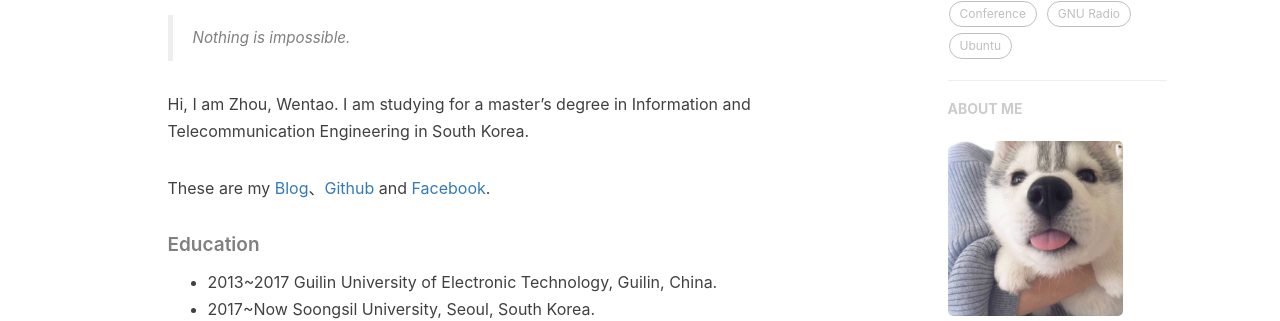
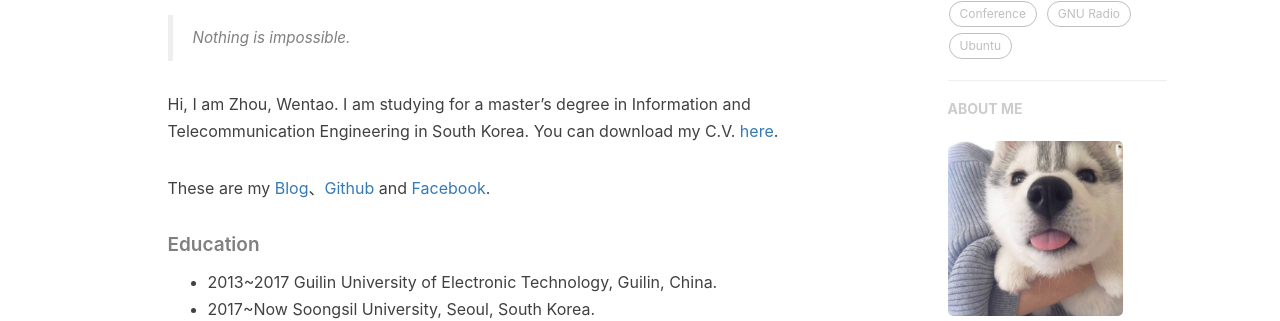
Before and after one commit to csxmt123/zhouwt612.github.io, a Jekyll site: the page built from z_about.html, in a window 1280 px wide. Shown: the part 486-807 px from the top of the page. Built offline with Jekyll 4.4.1, drawn with Linux system fonts in a browser that asks for light colours; nearby versions of some CDN libraries; comment, search, counter and statistics services are not loaded.

Commit message:
Update en.md

```diff
--- a/_includes/about/en.md
+++ b/_includes/about/en.md
@@ -3,7 +3,7 @@
 > Nothing is impossible.
 
 
-Hi, I am Zhou, Wentao. I am studying for a master's degree in Information and Telecommunication Engineering in South Korea.
+Hi, I am Zhou, Wentao. I am studying for a master's degree in Information and Telecommunication Engineering in South Korea. You can download my C.V. [here](https://drive.google.com/file/d/1S2R_JTLOyPbFp-3qUMbcPc4bE5DzzS_4/view?usp=sharing).
 
 These are my [Blog](https://wentaozhou.cn)、[Github](http://github.com/zhouwt612) and [Facebook](https://www.facebook.com/zhouwentao612).
 
```
